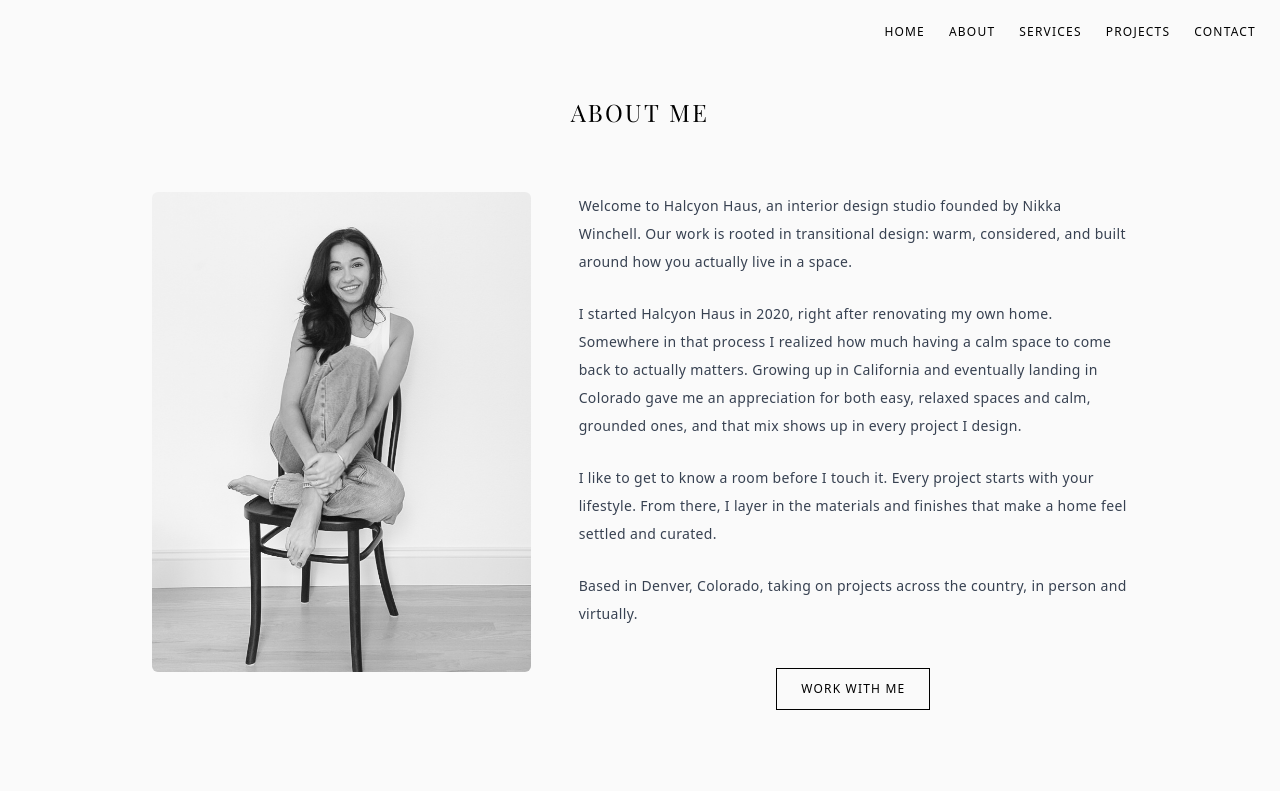
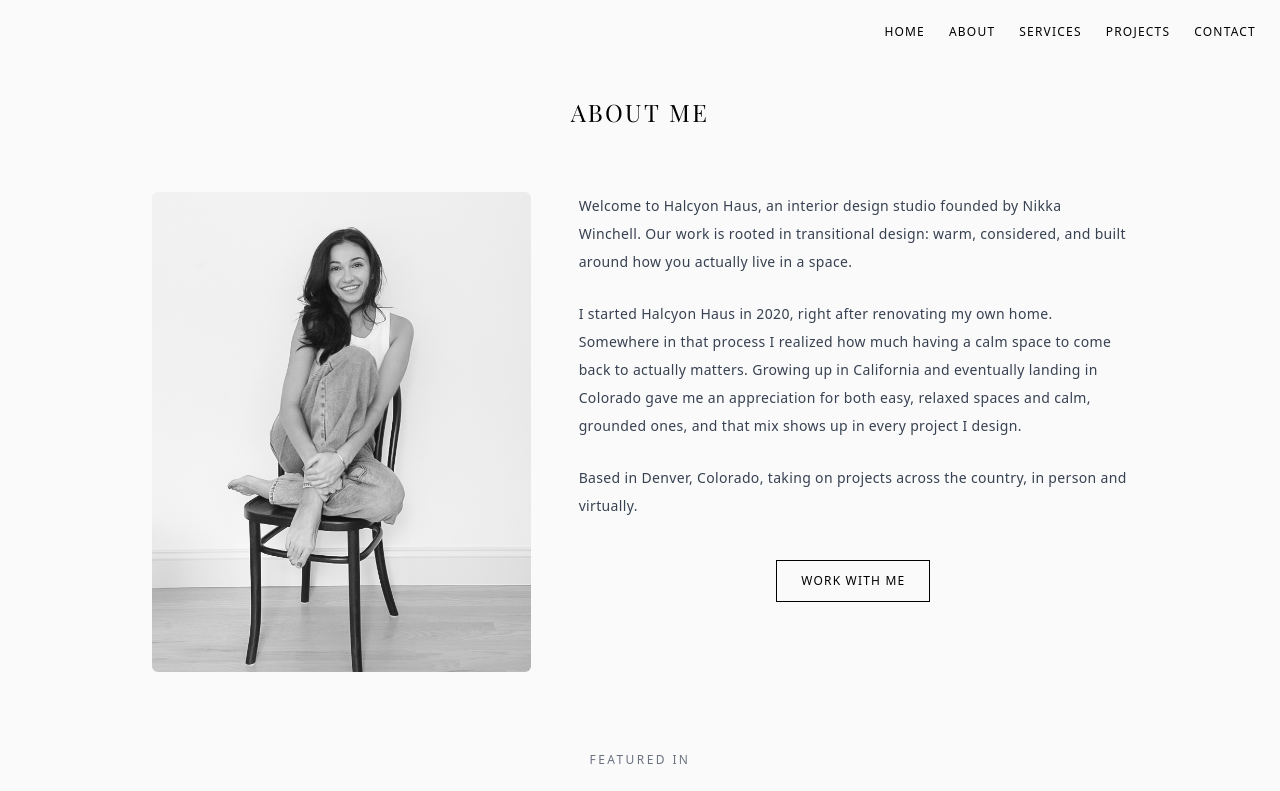
Before and after one commit to HalcyonHaus/halcyonhaus-site, a Next.js app: page /about in a window 1280 px wide. Shown: the top 791 px of the page. Built offline with nearby package versions, Linux system fonts and the light colour scheme.

Commit message:
Update about.js

```diff
--- a/pages/about.js
+++ b/pages/about.js
@@ -60,9 +60,6 @@ export default function AboutPage() {
             </p>
             <p>
               I started Halcyon Haus in 2020, right after renovating my own home. Somewhere in that process I realized how much having a calm space to come back to actually matters. Growing up in California and eventually landing in Colorado gave me an appreciation for both easy, relaxed spaces and calm, grounded ones, and that mix shows up in every project I design.
-            </p>
-            <p>
-              I like to get to know a room before I touch it. Every project starts with your lifestyle. From there, I layer in the materials and finishes that make a home feel settled and curated.
             </p>
             <p>
               Based in Denver, Colorado, taking on projects across the country, in person and virtually.
```
